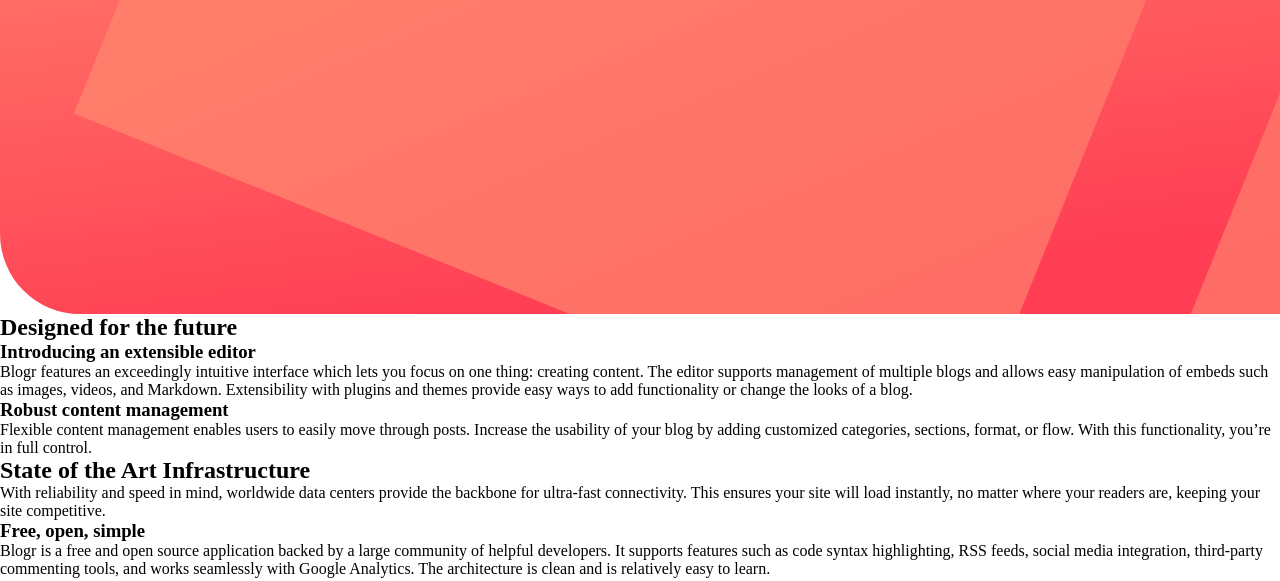
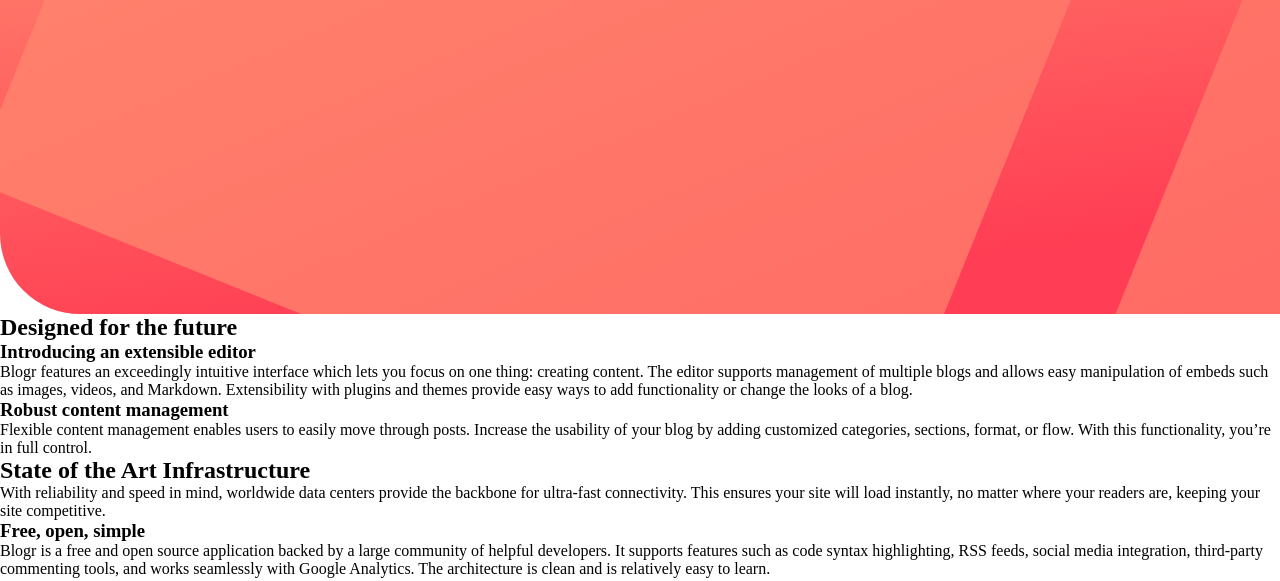
Before and after one commit to diegovarady/blogr-landing-page, a plain HTML site: page index.html in a window 1280 px wide. Shown: the part 166-747 px from the top of the page. Drawn offline with Linux system fonts and the light colour scheme.

Commit message:
improve header css

```diff
--- a/style.css
+++ b/style.css
@@ -30,10 +30,10 @@ body {
 }
 
 header {
-    background-image: url(images/bg-pattern-intro.svg), linear-gradient(to bottom right, var(--gradient-color-red1), var(--gradient-color-red2) 70%);
+    background-image: url(images/bg-pattern-intro.svg), linear-gradient(to bottom right, var(--gradient-color-red1) 10%, var(--gradient-color-red2) 70%);
     background-repeat: no-repeat;
     background-size: 300%;
-    background-position: 36% 35%;
+    background-position: 40% 33%;
     height: 480px;
     border-radius: 0 0 0 80px;
 }
```
